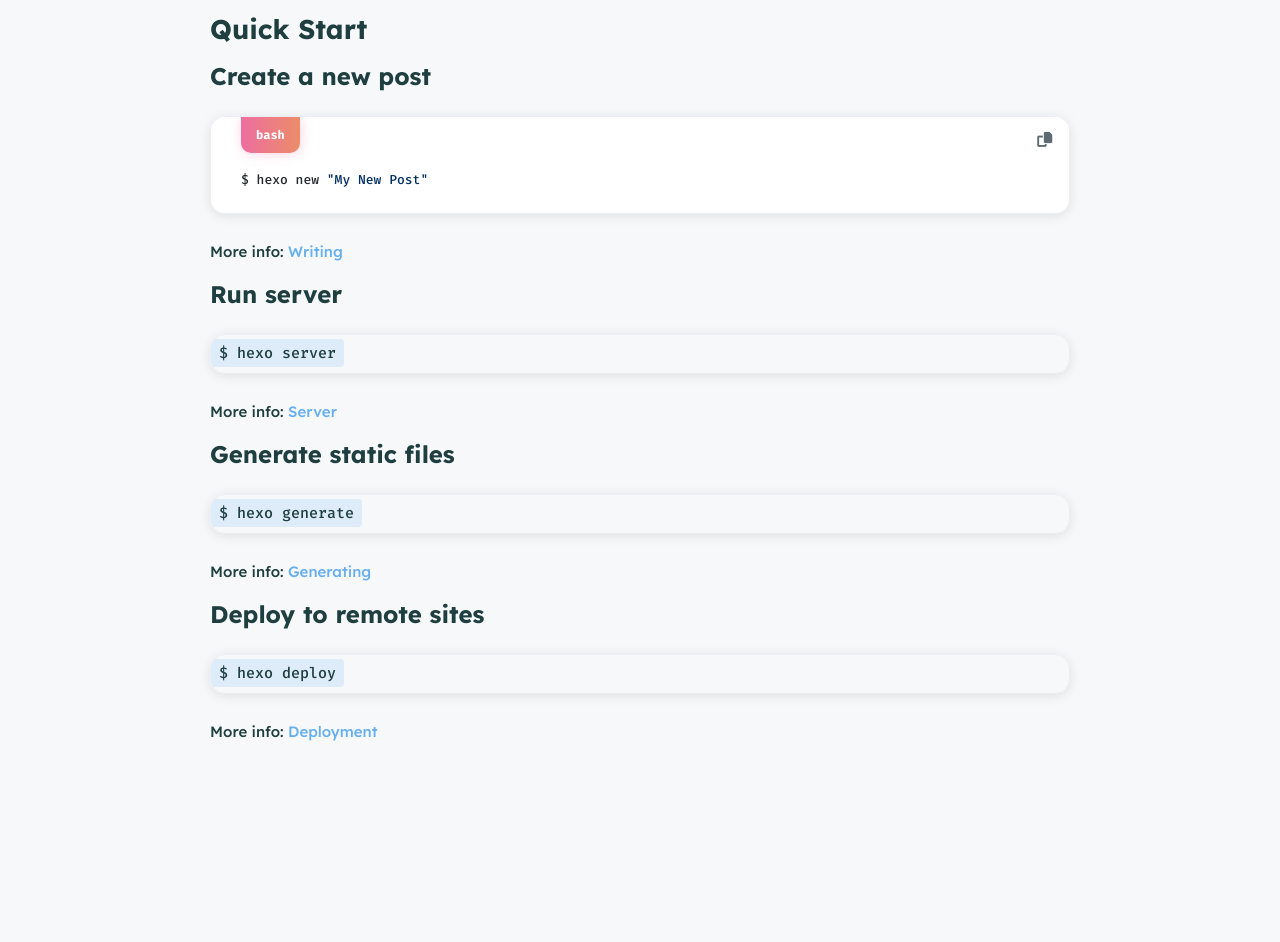
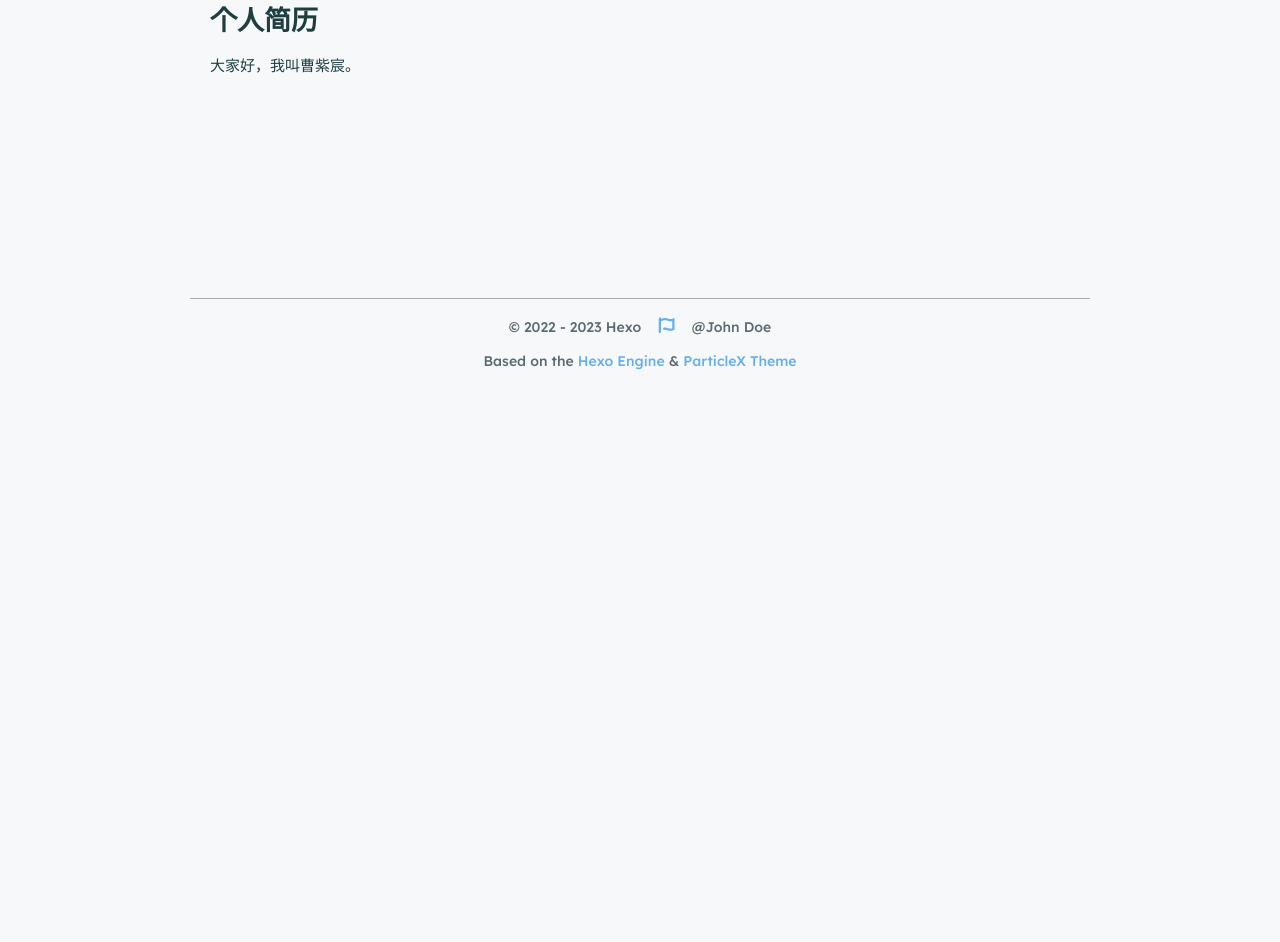
Before and after one commit to LongrayPlus/Charlie.github.io, a plain HTML site: page 2023/10/24/hello-world/index.html in a window 1280 px wide. Shown: the part 318-1260 px from the top of the page. After the commit the page ends 800 px from the top, so only its background shows below. Drawn offline with nearby package versions, Linux system fonts and the light colour scheme; a script that the page names is missing.

Commit message:
Update Hexo Static Content

```diff
--- a/2023/10/24/hello-world/index.html
+++ b/2023/10/24/hello-world/index.html
@@ -164,19 +164,7 @@
     </div>
 
     <div class="content" v-pre>
-        <p>Welcome to <a target="_blank" rel="noopener" href="https://hexo.io/">Charlie</a>! This is your very first post. Check <a target="_blank" rel="noopener" href="https://hexo.io/docs/">documentation</a> for more info. If you get any problems when using Hexo, you can find the answer in <a target="_blank" rel="noopener" href="https://hexo.io/docs/troubleshooting.html">troubleshooting</a> or you can ask me on <a target="_blank" rel="noopener" href="https://github.com/hexojs/hexo/issues">GitHub</a>.</p>
-<h2 id="Quick-Start"><a href="#Quick-Start" class="headerlink" title="Quick Start"></a>Quick Start</h2><h3 id="Create-a-new-post"><a href="#Create-a-new-post" class="headerlink" title="Create a new post"></a>Create a new post</h3><pre><code class="bash">$ hexo new &quot;My New Post&quot;
-</code></pre>
-<p>More info: <a target="_blank" rel="noopener" href="https://hexo.io/docs/writing.html">Writing</a></p>
-<h3 id="Run-server"><a href="#Run-server" class="headerlink" title="Run server"></a>Run server</h3><pre><code class="bash">$ hexo server
-</code></pre>
-<p>More info: <a target="_blank" rel="noopener" href="https://hexo.io/docs/server.html">Server</a></p>
-<h3 id="Generate-static-files"><a href="#Generate-static-files" class="headerlink" title="Generate static files"></a>Generate static files</h3><pre><code class="bash">$ hexo generate
-</code></pre>
-<p>More info: <a target="_blank" rel="noopener" href="https://hexo.io/docs/generating.html">Generating</a></p>
-<h3 id="Deploy-to-remote-sites"><a href="#Deploy-to-remote-sites" class="headerlink" title="Deploy to remote sites"></a>Deploy to remote sites</h3><pre><code class="bash">$ hexo deploy
-</code></pre>
-<p>More info: <a target="_blank" rel="noopener" href="https://hexo.io/docs/one-command-deployment.html">Deployment</a></p>
+        <h1 id="Welcome-to-the-page-of-Charlie"><a href="#Welcome-to-the-page-of-Charlie" class="headerlink" title="Welcome to the page of Charlie !"></a>Welcome to the page of Charlie !</h1><h2 id="个人简历"><a href="#个人简历" class="headerlink" title="个人简历"></a>个人简历</h2><p>大家好，我叫曹紫宸。</p>
 
     </div>
 
```
Also changed, not shown: index.html (+1 -13 lines).
